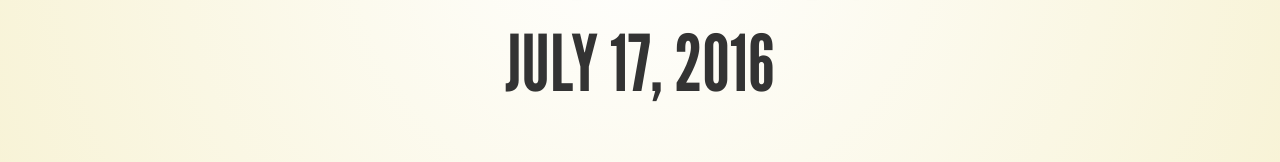
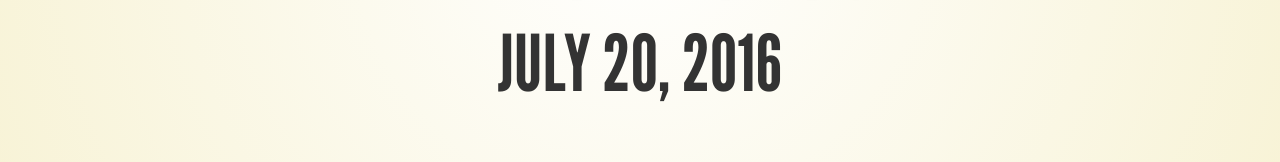
Before and after one commit to chrishiestand/slides-devops-2017-07-20-kubernetes, a website: page index.html in a window 1280 px wide. Shown: the part 482-644 px from the top of the page. Drawn offline with Linux system fonts and the light colour scheme.

Commit message:
fix date of meetup

```diff
--- a/index.html
+++ b/index.html
@@ -27,7 +27,7 @@
 
                 <section>
                     <h1>What's new in kubernetes</h1>
-                    <h2>July 17, 2016</h2>
+                    <h2>July 20, 2016</h2>
                     <aside class="notes"></aside>
                 </section>
 
```
